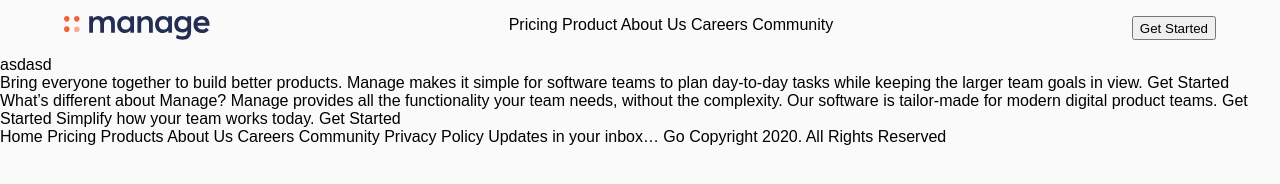
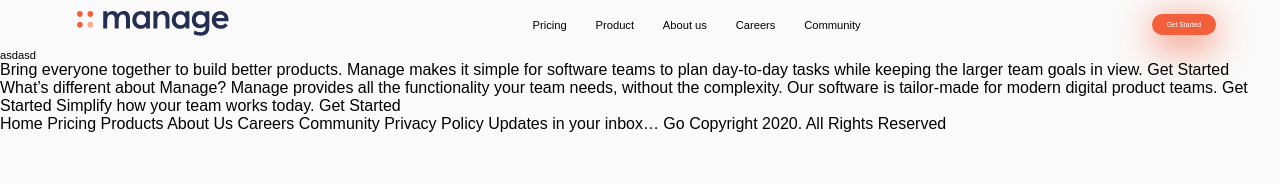
Before and after one commit to MarkusHeine/frontend-mentor-Manage-landing-page, a website built with webpack: page src/index.html in a window 1280 px wide. Built offline with nearby package versions, Linux system fonts and the light colour scheme; files whose address does not match are found by name; a web font is replaced by a local one.

Commit message:
styling header

```diff
--- a/src/css/main.css
+++ b/src/css/main.css
@@ -7,7 +7,42 @@
     background-size: 100%;
     background-repeat: repeat-x;
     overflow-x: hidden;
-    font-family: "Be Vietnam", sans-serif; /* box-sizing: border-box; */
+    font-family: "Be Vietnam", sans-serif;
+}
+
+button {
+    font-family: "Be Vietnam", sans-serif;
+    font-size: 0.6em;
+    -webkit-box-shadow: 0px 9px 38px 0px rgba(242, 95, 58, 1);
+    -moz-box-shadow: 0px 9px 38px 0px rgba(242, 95, 58, 1);
+    box-shadow: 0px 9px 38px 0px rgba(242, 95, 58, 1);
+    cursor: pointer;
+}
+
+.elem-shape {
+    padding: 7px 15px;
+    border: 0;
+    border-radius: 1.4rem;
+}
+
+.elem-shape.orange {
+    color: white;
+    background-color: #f25f3a;
+}
+
+.elem-shape.white {
+    color: #f25f3a;
+    background-color: white;
+}
+
+a {
+    text-decoration: none;
+    color: inherit;
+    margin: 0 1vw;
+}
+
+a:hover {
+    text-decoration: underline;
 }
 
 /* HEADER */
@@ -19,12 +54,14 @@
     justify-content: center;
     align-items: center;
     flex-direction: column;
+    font-size: 0.7em;
 }
 
 header > .nav {
     width: 90%;
     display: flex;
     justify-content: space-between;
+    align-items: center;
     margin: 1em;
 }
 
@@ -32,3 +69,7 @@
     background-color: transparent;
     width: inherit;
 }
+
+#header-logo {
+    height: 25px;
+}
--- a/src/index.html
+++ b/src/index.html
@@ -14,17 +14,27 @@
             href="https://fonts.googleapis.com/css?family=Be+Vietnam:400,500,700&display=swap"
             rel="stylesheet"
         />
-        <link rel="stylesheet" href="./css/main.css" />
+        <link rel="stylesheet" type="text/css" href="./css/main.css" />
         <title>Frontend Mentor | Manage landing page</title>
     </head>
     <body>
         <header>
             <div class="nav">
-                <img src="./assets/images/img/logo.svg" alt="manage logo" />
+                <a href="#top"
+                    ><img
+                        id="header-logo"
+                        src="./assets/images/img/logo.svg"
+                        alt="manage logo"
+                /></a>
+
                 <div class="links">
-                    Pricing Product About Us Careers Community
+                    <a href="#pricing">Pricing</a>
+                    <a href="#Product">Product</a>
+                    <a href="#About">About us</a>
+                    <a href="#Careers">Careers</a>
+                    <a href="#Community">Community</a>
                 </div>
-                <button class="get-started">Get Started</button>
+                <button class="elem-shape orange">Get Started</button>
             </div>
             <div class="main">
                 asdasd
```
